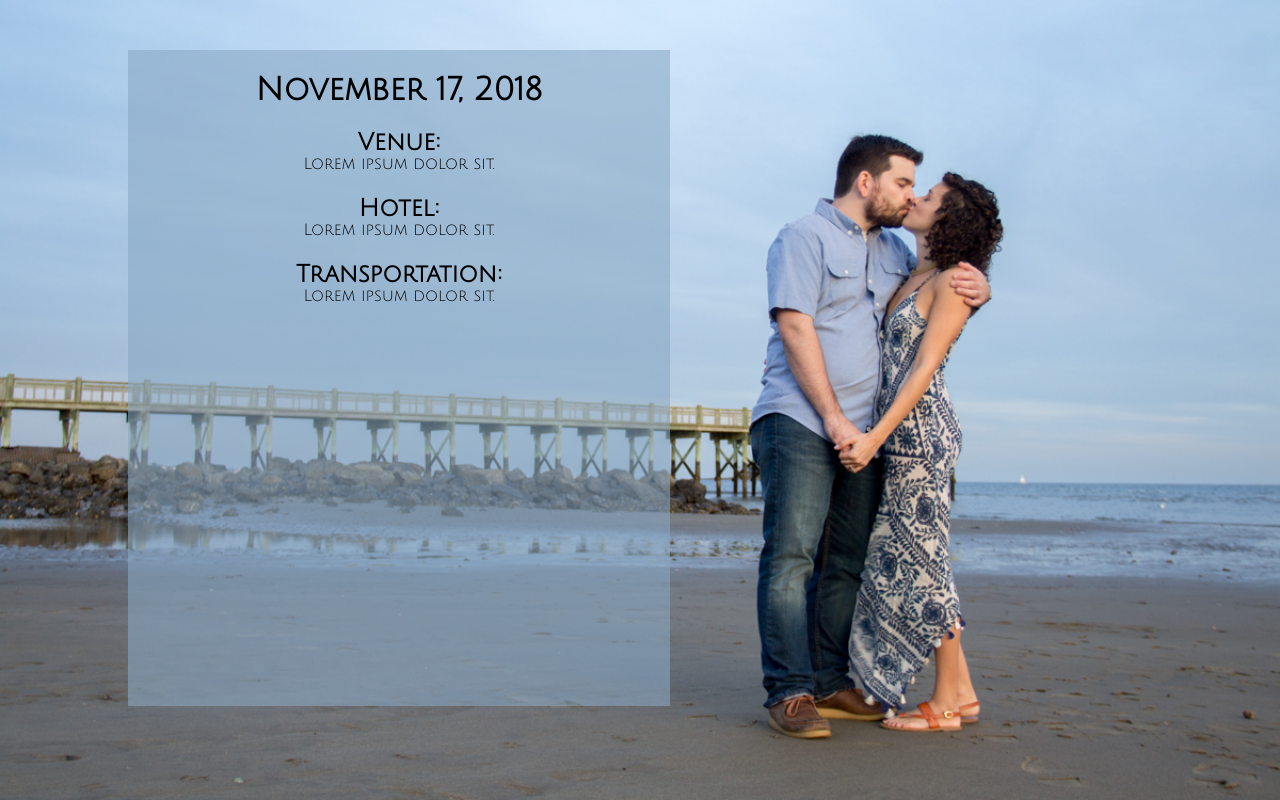
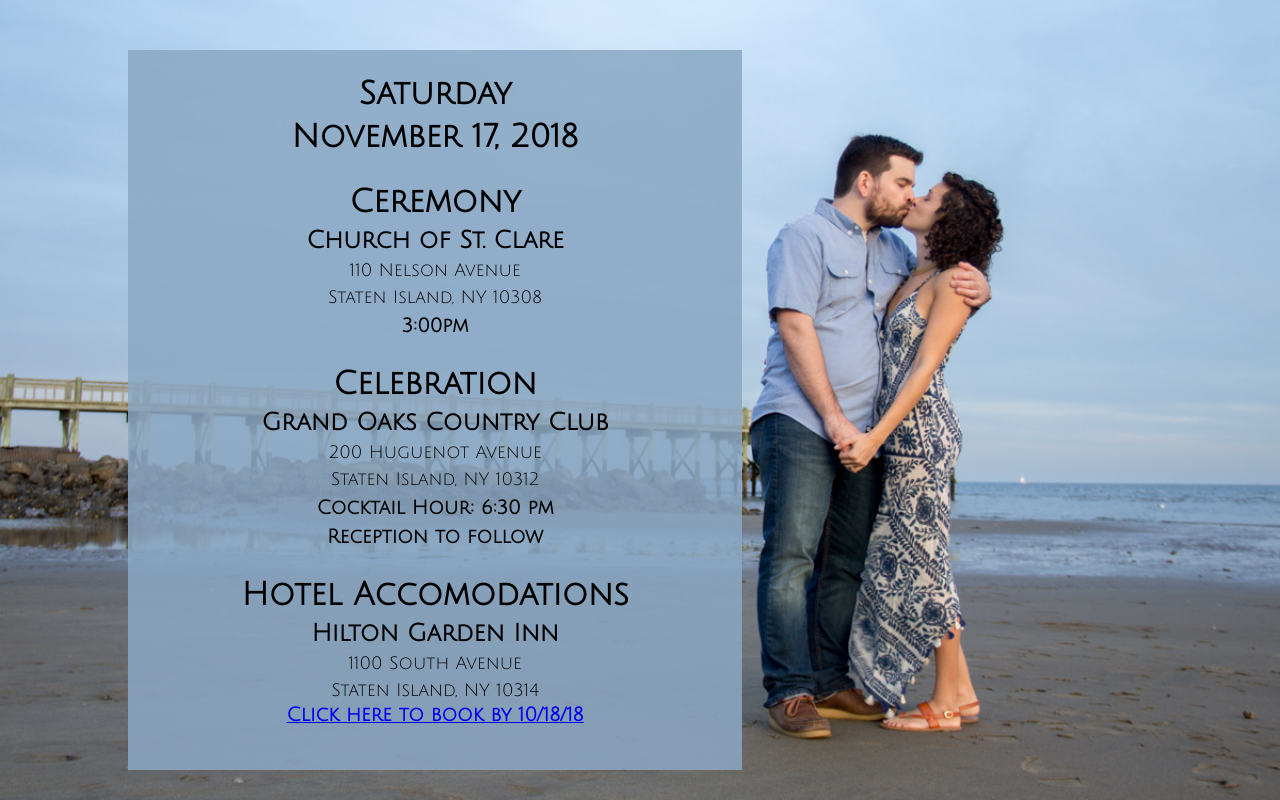
Before and after one commit to kzikaras/weddinglanding, a plain HTML site: page index.html in a window 1280 px wide. Drawn offline with nearby package versions, Linux system fonts and the light colour scheme.

Commit message:
in progress

```diff
--- /dev/null
+++ b/app.js
@@ -0,0 +1,8 @@
+var num = 0;
+setInterval(function(){
+    $('.wrapper').css("background-image", "url(../images/"+ num +".jpg)");
+    num++;
+    if(num === 13){
+        num = 0;
+    }
+}, 6000)
--- a/index.html
+++ b/index.html
@@ -14,18 +14,31 @@
             <div class="container">
                 <div id="grid">
                     <div class="content">
-                        <h1 class="data-item">November 17, 2018</h1>
                         <div class="data-item">
-                            <h2>Venue:</h2>
-                            <p>Lorem ipsum dolor sit.</p>
+                            <h1>Saturday</h1>
+                            <h1>November 17, 2018</h1>
                         </div>
                         <div class="data-item">
-                            <h2>Hotel:</h2>
-                            <p>Lorem ipsum dolor sit.</p>
+                            <h1>Ceremony</h1>
+                            <h2>Church of St. Clare</h2>
+                            <p>110 Nelson Avenue</p>
+                            <p>Staten Island, NY 10308</p>
+                            <p class="emphasize">3:00pm</p>
                         </div>
                         <div class="data-item">
-                            <h2>Transportation:</h2>
-                            <p>Lorem ipsum dolor sit.</p>
+                            <h1>Celebration</h1>
+                            <h2>Grand Oaks Country Club</h2>
+                            <p>200 Huguenot Avenue</p>
+                            <p>Staten Island, NY 10312</p>
+                            <p class="emphasize">Cocktail Hour: 6:30 pm</p>
+                            <p class="emphasize">Reception to follow</p>
+                        </div>
+                        <div class="data-item">
+                            <h1>Hotel Accomodations</h1>
+                            <h2>Hilton Garden Inn</h2>
+                            <p>1100 South Avenue</p>
+                            <p>Staten Island, NY 10314</p>
+                            <a href="http://hiltongardeninn.hilton.com/en/gi/groups/personalized/E/EWRSIGI-OGZW-20181117/index.jhtml?utm_source=Direct" class="emphasize">Click here to book by 10/18/18</a>
                         </div>
                     </div>
                     <div class="empty">
@@ -33,5 +46,7 @@
                 </div>
             </div>
         </div>
+        <script src="https://ajax.googleapis.com/ajax/libs/jquery/3.3.1/jquery.min.js"></script>
+        <script src="app.js"></script>
     </body>
 </html>
--- a/style/main.css
+++ b/style/main.css
@@ -13,8 +13,8 @@
 
 .content {
     grid-area: content;
-    background-color: rgba(138, 168, 196, 0.575);
-    height: 82vh;
+    background-color: rgba(138, 168, 196, 0.856);
+    height: 90vh;
     font-family: 'Julius Sans One', sans-serif;
     text-align: center;
 }
@@ -23,16 +23,31 @@
     margin: 22px;
 }
 
+.emphasize {
+    font-weight: bold;
+    font-size: 120%;
+}
+
 .empty {
     grid-area: empty;
 }
 
 .wrapper {
-    background-image: url('../beach.jpg');
+    background-image: url('../images/0.jpg');
     background-size: cover;
     background-position: center;
     height: 100vh;
     overflow: hidden;
+    transition: background 0.5s linear;
+}
+
+p {
+    font-size: 110%;
+    padding: 4px;
+}
+
+h1, h2 {
+    padding: 4px;
 }
 
 #grid {
```
Also changed, not shown: images/0.jpg (added), images/1.jpg (added), images/10.jpg (added), images/11.jpg (added), images/12.jpg (added), images/13.jpg (added), images/2.jpg (added), images/3.jpg (added), images/4.jpg (added), images/5.jpg (added), images/6.jpg (added), images/7.jpg (added), 2 other files.
